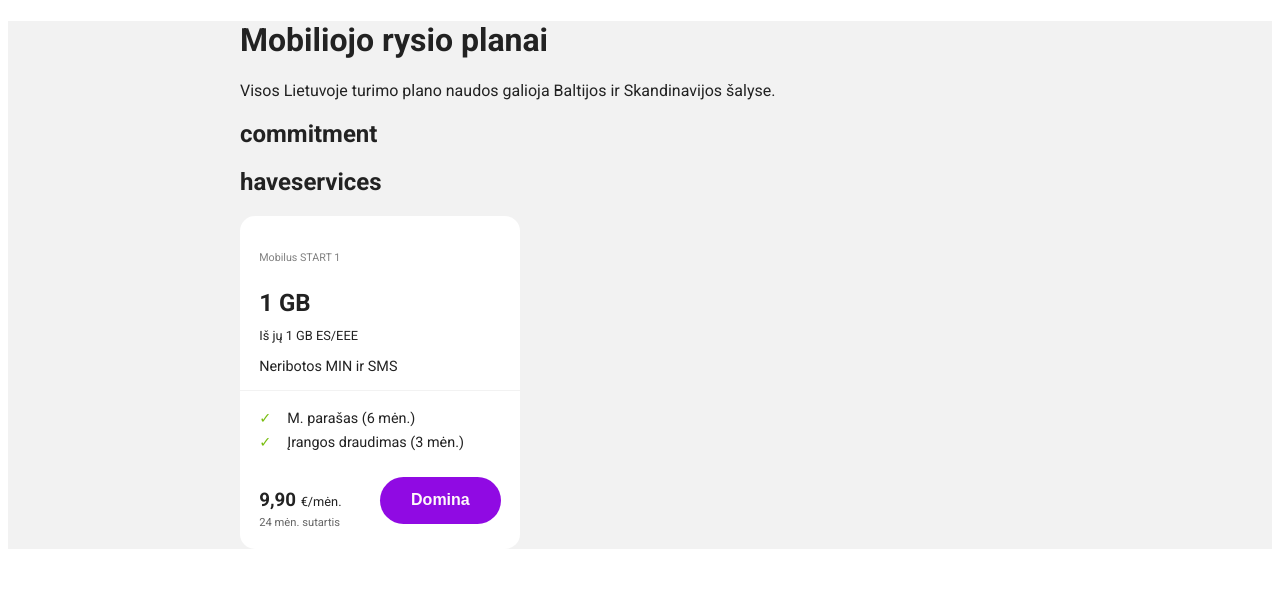
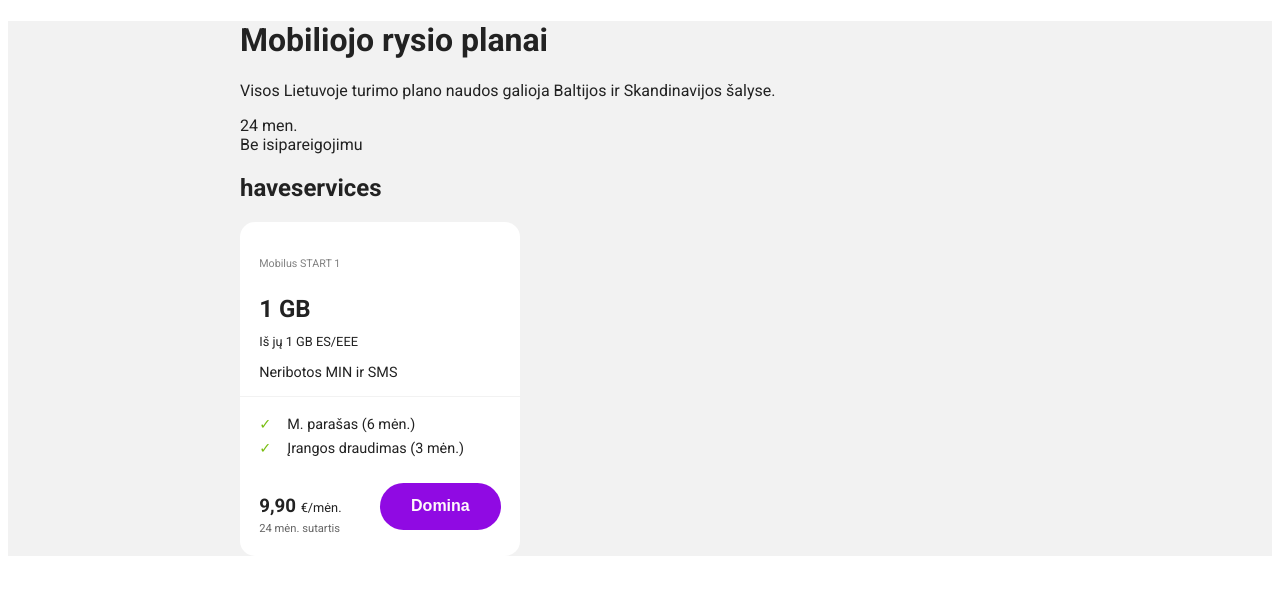
Before and after one commit to NeilaVait/mobile-plans, a React (Create React App) app: page / in a window 1280 px wide. Shown: the top 594 px of the page. Built offline with nearby package versions, Linux system fonts and the light colour scheme.

Commit message:
commitment html

```diff
--- a/src/components/commitment.jsx
+++ b/src/components/commitment.jsx
@@ -2,7 +2,18 @@ import React, { Component } from 'react';
 
 class Commitment extends Component {
   render() {
-    return <h2>commitment</h2>;
+    return (
+      <div className="commitment-component">
+        <div className="c__selection">
+          <span className="c__select"></span>
+          <span className="c__select-title">24 men.</span>
+        </div>
+        <div className="c__selection">
+          <span className="c__select"></span>
+          <span className="c__select-title">Be isipareigojimu</span>
+        </div>
+      </div>
+    );
   }
 }
 
```
